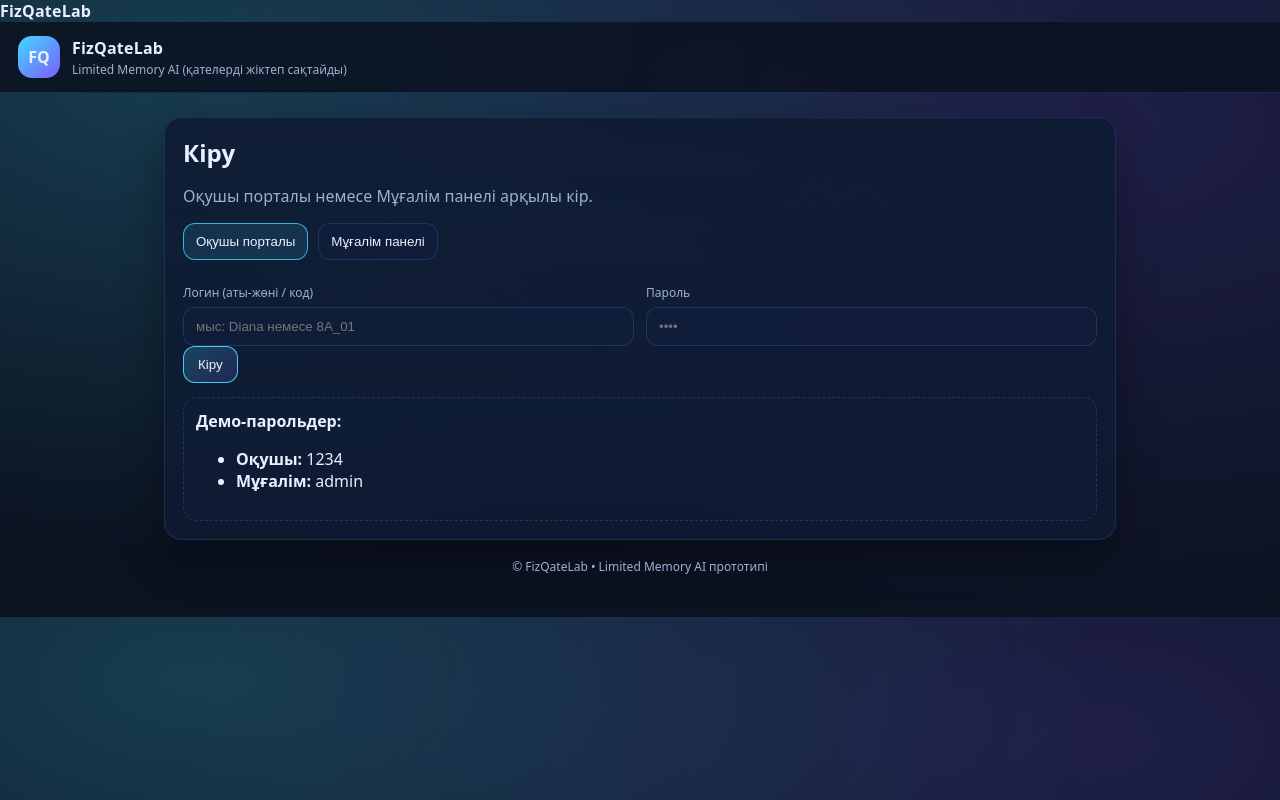
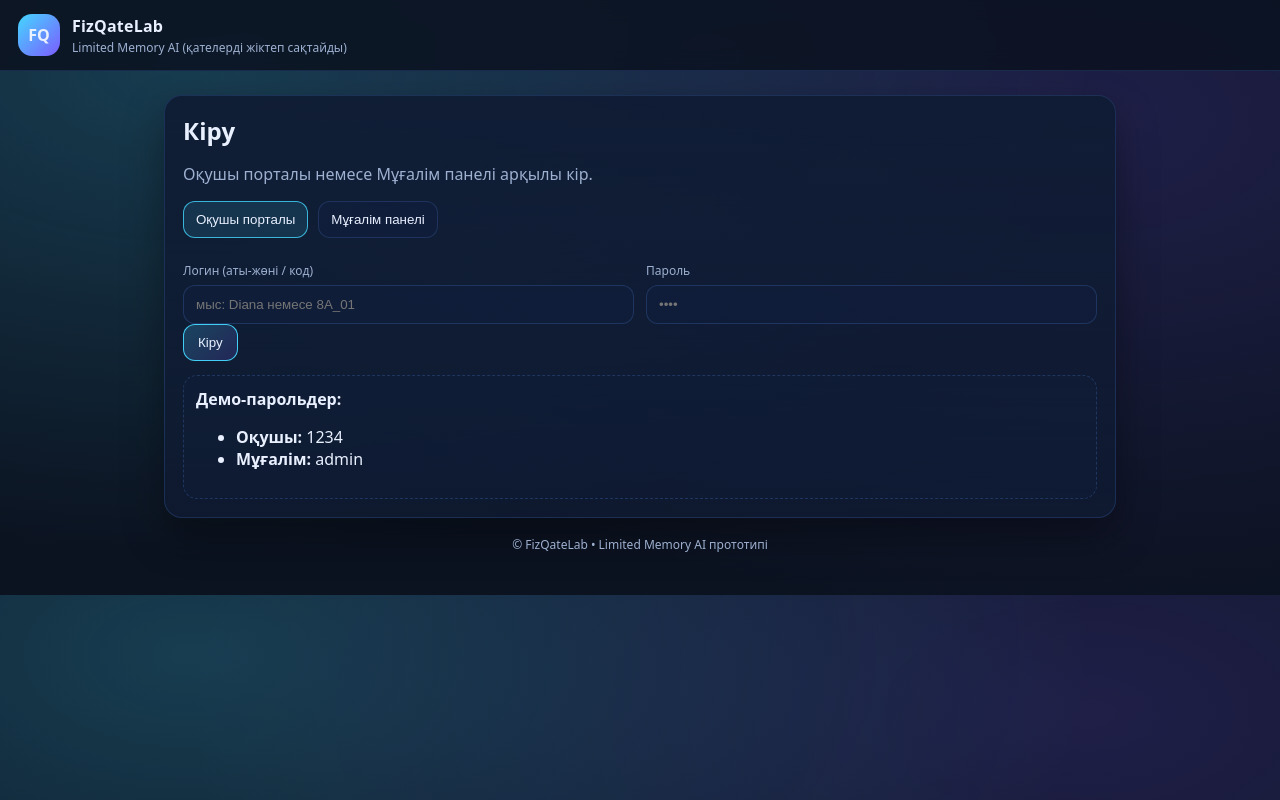
Before and after one commit to ulbosynsejtzapparova-collab/physics-treker, a plain HTML site: page index.html in a window 1280 px wide. Drawn offline with Linux system fonts and the light colour scheme.

Commit message:
fix name in head

```diff
--- a/index.html
+++ b/index.html
@@ -4,8 +4,7 @@
   <meta charset="UTF-8" />
   <meta name="viewport" content="width=device-width, initial-scale=1.0"/>
   <title>FizQateLab – Limited Memory AI</title>
-<div class="name">FizQateLab</div>
-  <link rel="stylesheet" href="style.css"/>
+<link rel="stylesheet" href="style.css" />
 </head>
 <body>
   <header class="header">
```
